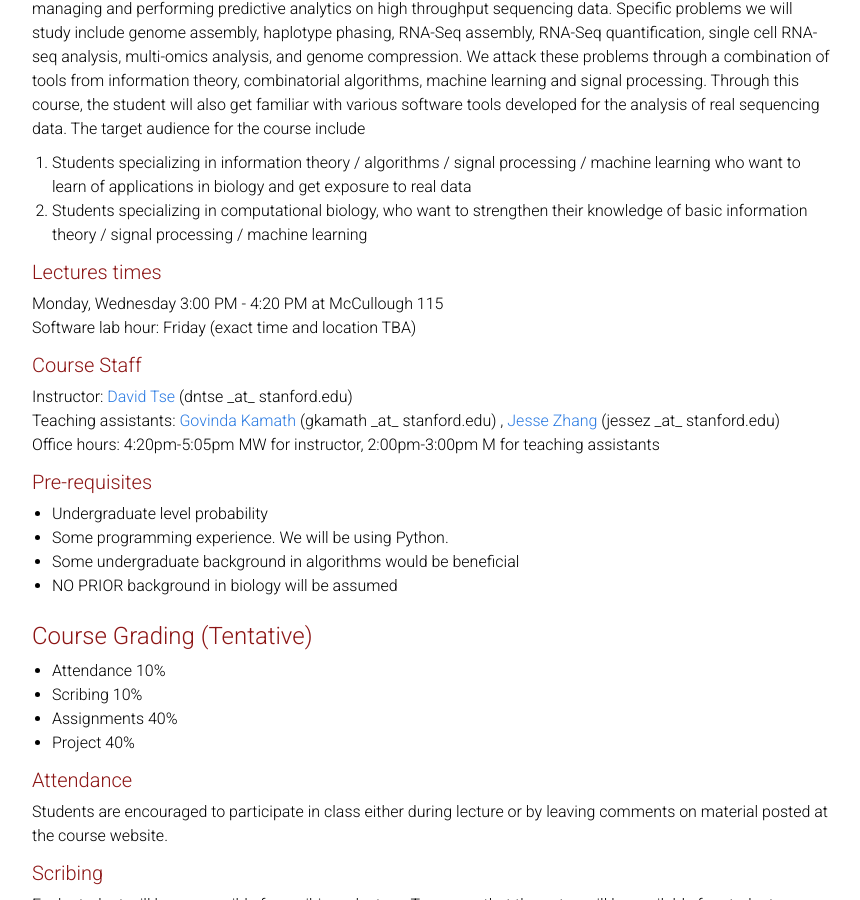
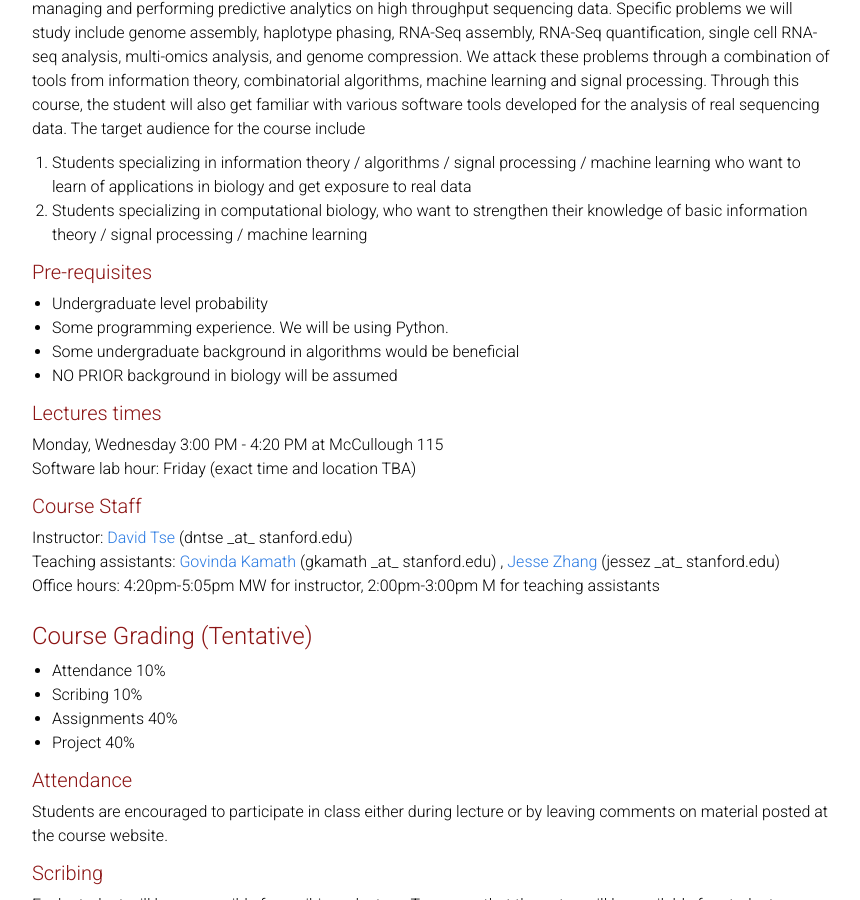
Before and after one commit to laurashen/data-science-sequencing.github.io, a Jekyll site: the page built from index.html, in a window 1280 px wide and 900 px high, scrolled down 295 px. Shown: the whole window, without its empty margins (208-1068 px from the left). Built offline with Jekyll 4.4.1, drawn with Linux system fonts in a browser that asks for light colours.

Commit message:
changed order

```diff
--- a/index.html
+++ b/index.html
@@ -26,6 +26,16 @@ layout: default
     </ol>
     </div>
 
+<div class="module-subheader">Pre-requisites </div>
+    <div class="materials-bullets-notopmargin">
+    <ul >
+    <li>Undergraduate level probability </li>
+    <li>Some programming experience. We will be using Python.</li>
+    <li>Some undergraduate background in algorithms would be beneficial</li>
+    <li>NO PRIOR background in biology will be assumed</li>
+    </ul>
+</div>
+
 <div class ="Lecture-times">
 
    <div class="module-subheader">Lectures times</div>
@@ -41,17 +51,6 @@ layout: default
    Teaching assistants: <a href="https://web.stanford.edu/~gkamath"> Govinda Kamath </a> (gkamath _at_ stanford.edu) , <a href="https://web.stanford.edu/~jessez"> Jesse Zhang </a> (jessez _at_ stanford.edu) <br>
    Office hours: 4:20pm-5:05pm MW for instructor, 2:00pm-3:00pm M for teaching assistants
 
-</div>
-
-
-<div class="module-subheader">Pre-requisites </div>
-    <div class="materials-bullets-notopmargin">
-    <ul >
-    <li>Undergraduate level probability </li>
-    <li>Some programming experience. We will be using Python.</li>
-    <li>Some undergraduate background in algorithms would be beneficial</li>
-    <li>NO PRIOR background in biology will be assumed</li>
-    </ul>
 </div>
 
 </div>
```
